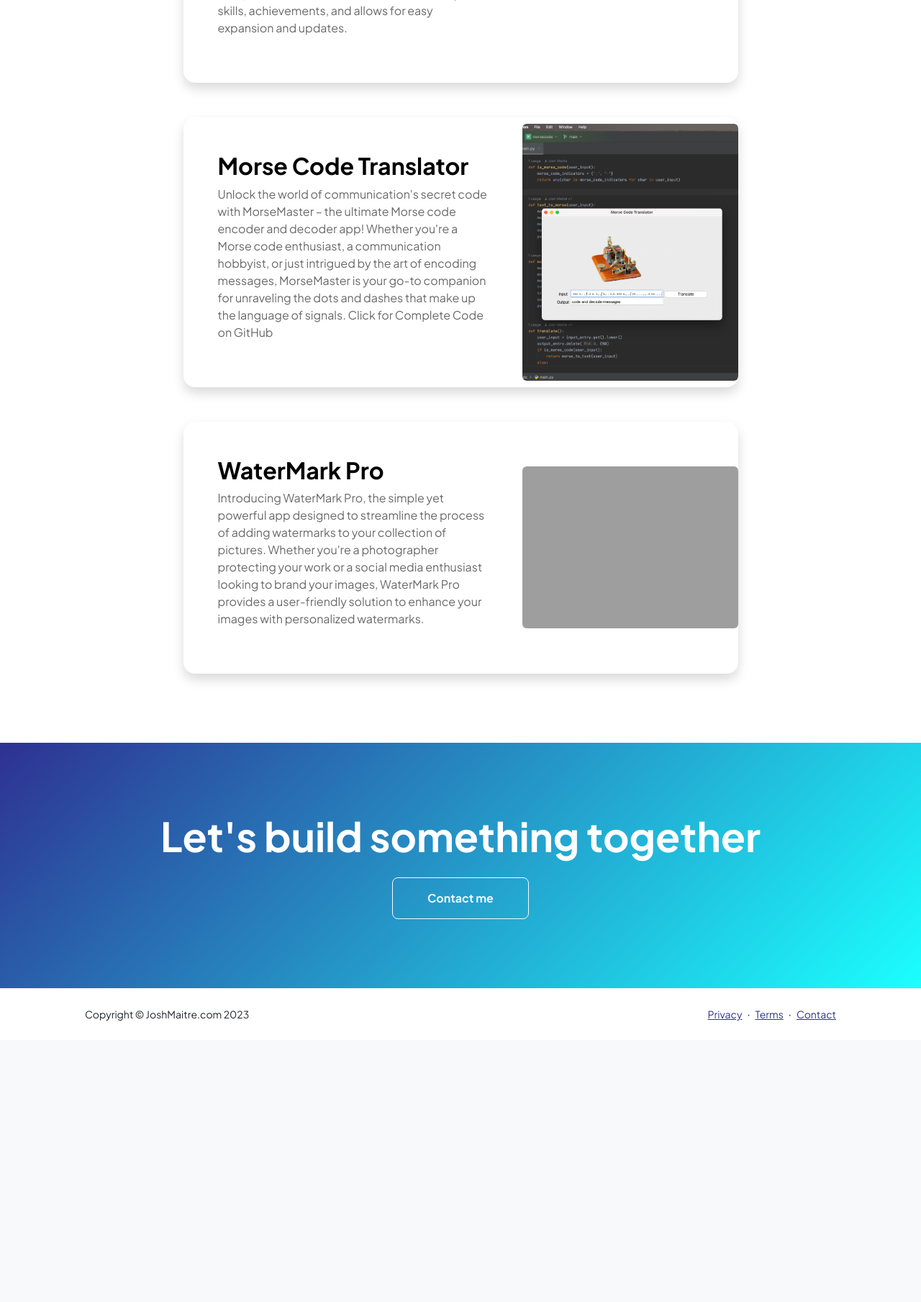
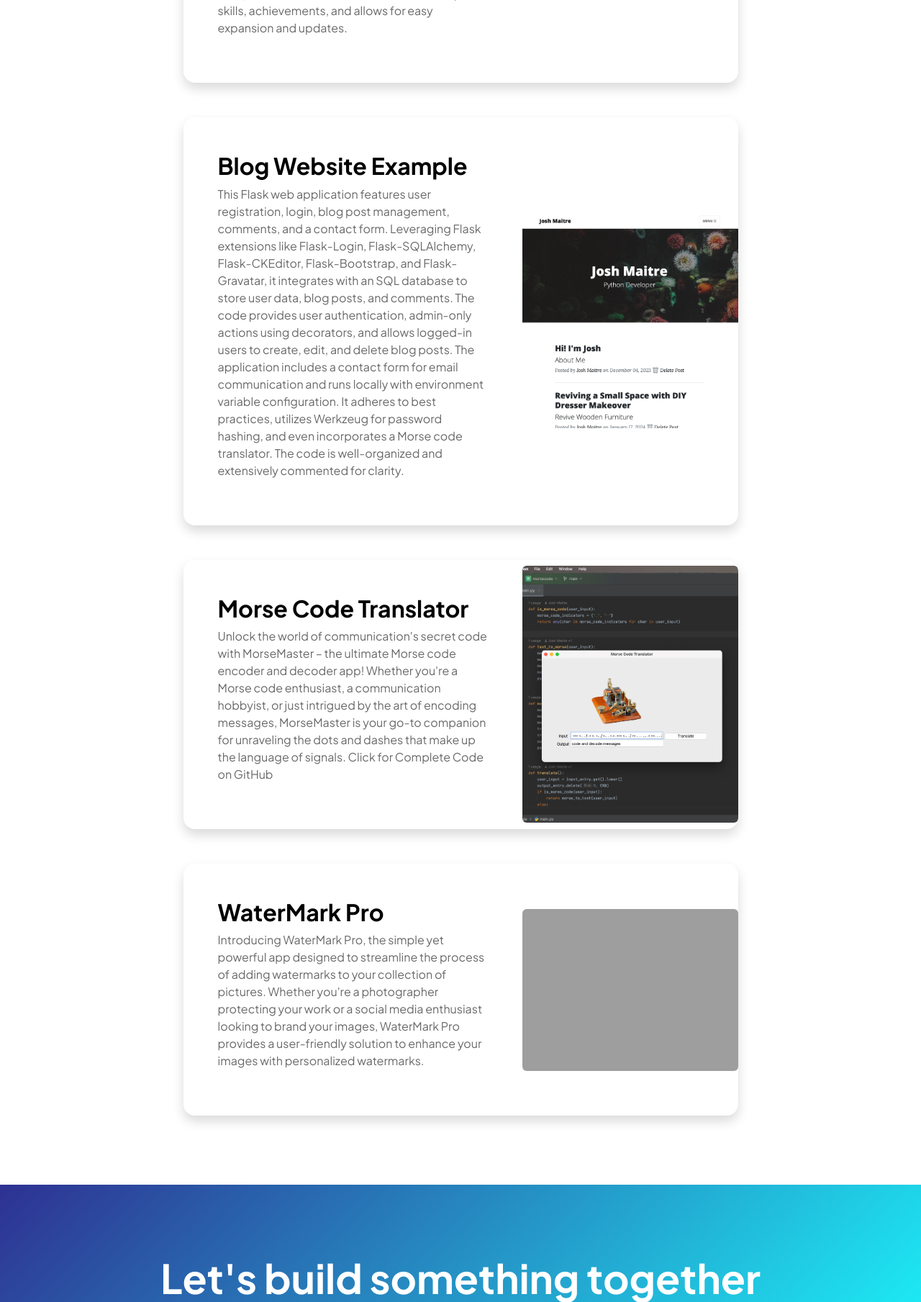
Before and after one commit to josh-may6/portfoliowebsite, a Flask app: page /projects in a window 1280 px wide. Shown: the part 1368-3177 px from the top of the page at 72% size. Before the commit the page ends 2786 px from the top, so only its background shows below. Run offline with Flask 3, Linux system fonts and the light colour scheme; some libraries are stand-ins or nearby versions; grey boxes are pictures that could not be loaded.

Commit message:
add blog website to projects

```diff
--- a/templates/projects.html
+++ b/templates/projects.html
@@ -7,7 +7,7 @@
                     </div>
                     <div class="row gx-5 justify-content-center">
                         <div class="col-lg-11 col-xl-9 col-xxl-8">
-                            <!-- Project Card 1-->
+                            <!-- Project Card -->
 
                             <a href='https://github.com/josh-may6/AmazonWebscraper' target="_blank"
                                style="text-decoration: none; color: dimgray">
@@ -53,7 +53,7 @@
                                 </div>
                             </a>
 
-                            <!-- Project Card 2-->
+                            <!-- Project Card -->
                             <a href='https://github.com/josh-may6/portfoliowebsite' target="_blank" style="text-decoration: none; color: dimgray">
                             <div class="card overflow-hidden shadow rounded-4 border-0 mb-5">
                                 <div class="card-body p-0">
@@ -74,7 +74,36 @@
                                 </div>
                             </div>
                             </a>
-                            <!-- Project Card 3-->
+                             <!-- Project Card-->
+
+                            <a href='https://github.com/josh-may6/JoshMaitreBlog' target="_blank"
+                               style="text-decoration: none; color: dimgray">
+                                <div class="card overflow-hidden shadow rounded-4 border-0 mb-5">
+                                    <div class="card-body p-0">
+                                        <div class="d-flex flex-column-reverse flex-lg-row align-items-center">
+                                            <img class="img-fluid order-lg-2 rounded" height="400px" width="300px"
+                                                 src="/static/assets/blogwebsite.png" alt="Picture of Home Page"/>
+                                            <div class="p-5">
+                                                <h2 class="fw-bolder" style="color: black">Blog Website Example</h2>
+                                                <p class="mb-0 mb-lg-3">This Flask web application features user
+                                                    registration, login, blog post management, comments, and a contact
+                                                    form. Leveraging Flask extensions like Flask-Login,
+                                                    Flask-SQLAlchemy, Flask-CKEditor, Flask-Bootstrap, and
+                                                    Flask-Gravatar, it integrates with an SQL database to store user
+                                                    data, blog posts, and comments. The code provides user
+                                                    authentication, admin-only actions using decorators, and allows
+                                                    logged-in users to create, edit, and delete blog posts. The
+                                                    application includes a contact form for email communication and runs
+                                                    locally with environment variable configuration. It adheres to best
+                                                    practices, utilizes Werkzeug for password hashing, and even
+                                                    incorporates a Morse code translator. The code is well-organized and
+                                                    extensively commented for clarity. </p>
+                                            </div>
+                                        </div>
+                                    </div>
+                                </div>
+                            </a>
+                            <!-- Project Card -->
                             <a href='https://github.com/josh-may6/MorseCodeTranslator' target="_blank" style="text-decoration: none; color: dimgray">
                             <div class="card overflow-hidden shadow rounded-4 border-0 mb-5">
                                 <div class="card-body p-0">
@@ -93,7 +122,7 @@
                                 </div>
                             </div>
                             </a>
-                            <!-- Project Card 4-->
+                            <!-- Project Card -->
                             <a href="https://github.com/josh-may6/addwatermark" target="_blank" style="text-decoration: none; color: dimgray">
                             <div class="card overflow-hidden shadow rounded-4 border-0">
                                 <div class="card-body p-0">
```
Also changed, not shown: static/assets/blogwebsite.png (added).
